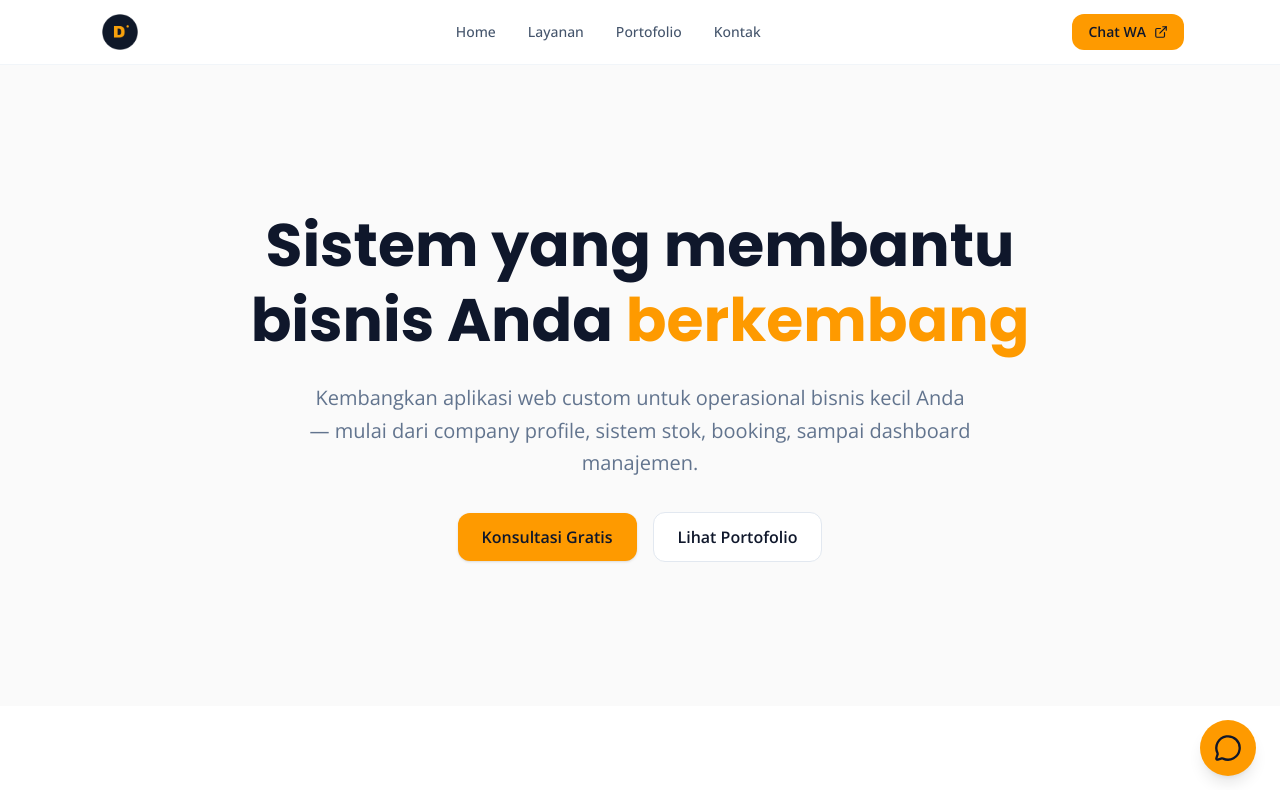
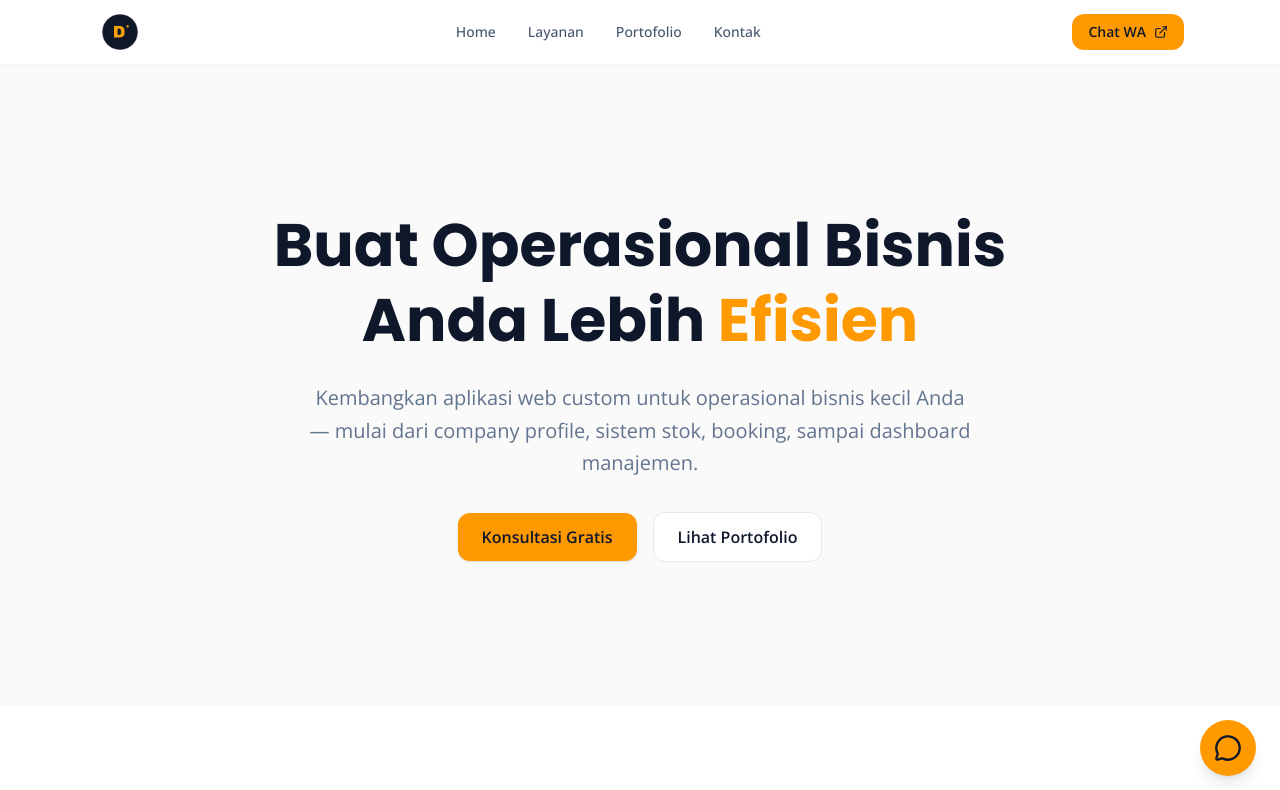
Before and after one commit to dandiasd/website, a Next.js app: page / in a window 1280 px wide. Shown: the top 790 px of the page. Built offline with nearby package versions, Linux system fonts and the light colour scheme.

Commit message:
Update hero headline

```diff
--- a/src/app/page.tsx
+++ b/src/app/page.tsx
@@ -70,9 +70,9 @@ export default function Home() {
         <div className="max-w-6xl mx-auto px-4 sm:px-6 lg:px-8 text-center">
           <ScrollReveal>
             <h1 className="font-heading text-4xl md:text-5xl lg:text-6xl font-bold text-slate-900 leading-tight">
-              Sistem yang membantu
+              Buat Operasional Bisnis
               <br />
-              bisnis Anda <span className="text-amber-500">berkembang</span>
+              Anda Lebih <span className="text-amber-500">Efisien</span>
             </h1>
             <p className="mt-6 text-lg md:text-xl text-slate-500 max-w-2xl mx-auto leading-relaxed">
               Kembangkan aplikasi web custom untuk operasional bisnis kecil Anda —
```
